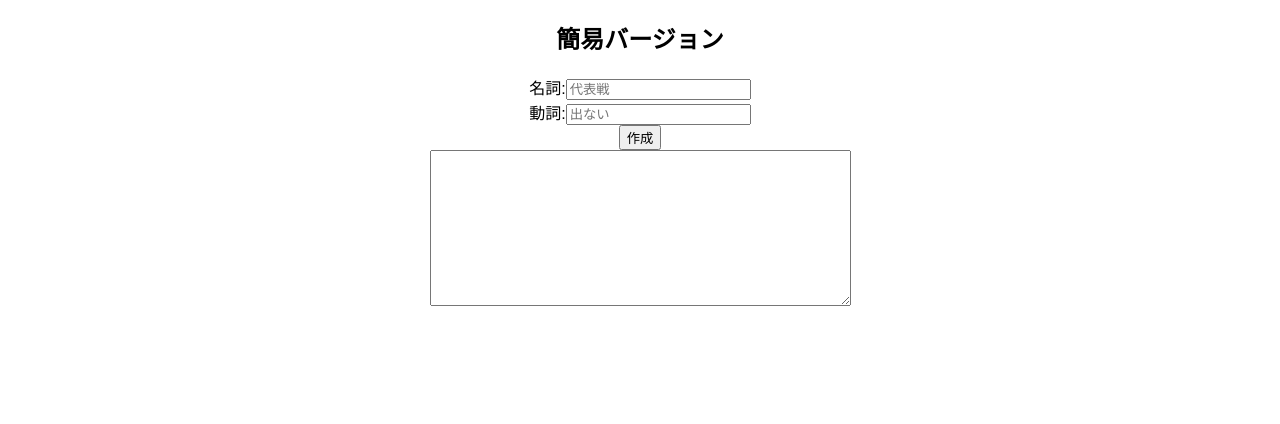
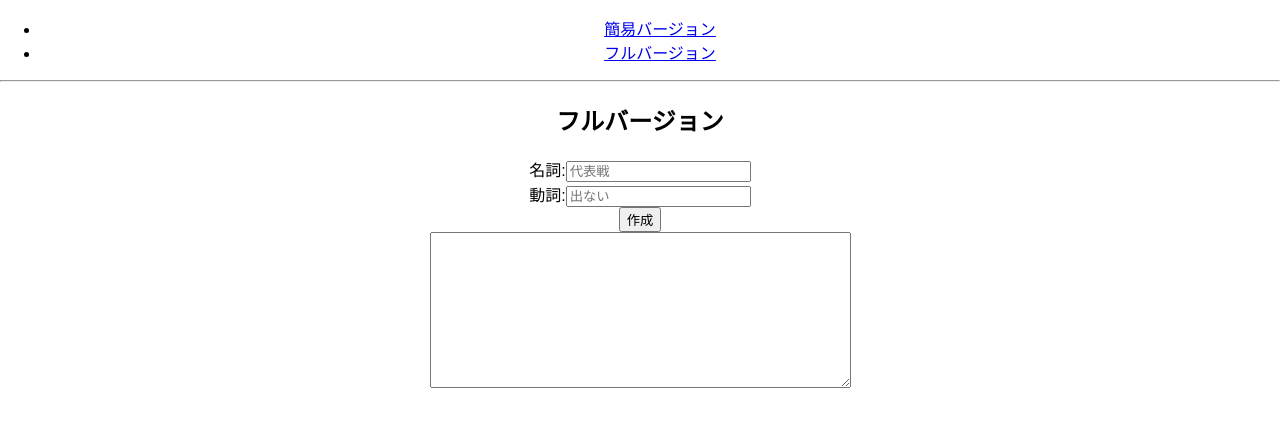
Before and after one commit to atsuo1203/my_generator, a React app: page /full in a window 1280 px wide. Shown: the top 424 px of the page. Built offline with nearby package versions, Linux system fonts and the light colour scheme.

Commit message:
簡易遷移完了

```diff
--- a/src/App.js
+++ b/src/App.js
@@ -1,13 +1,25 @@
 import React, { Component } from 'react';
+import { BrowserRouter, Route, Link} from 'react-router-dom'
 import './App.css';
 import BanjoLittle from './BanjoLittle';
+import BanjoFull from './BanjoFull';
 
 class App extends Component {
 
   render() {
     return (
       <div className="App">
-        <BanjoLittle/>
+        <BrowserRouter>
+          <div>
+            <ul>
+              <li><Link to='/little'>簡易バージョン</Link></li>
+              <li><Link to='/full'>フルバージョン</Link></li>
+            </ul>
+            <hr />
+            <Route exact path='/little' component={BanjoLittle} />
+            <Route exact path='/full' component={BanjoFull} />
+          </div>
+        </BrowserRouter>
       </div>
     );
   }
--- a/src/BanjoFull.js
+++ b/src/BanjoFull.js
@@ -0,0 +1,54 @@
+import React, { Component } from 'react';
+
+class BanjoFull extends Component {
+  constructor(props){
+    super(props)
+    this.state = {
+      name:"",
+      verb:"",
+      inputText: "",
+    }
+  }
+
+  handleChangeName = event =>  {
+    this.setState({name: event.target.value});
+  }
+
+  handleChangeVerb = event =>  {
+    this.setState({verb: event.target.value});
+  }
+
+  handleMakeWord = () => {
+    var resultText = "「お前が"+this.state.name+"を"+this.state.verb+
+                     "のは勝手だ。けどそうなった場合、誰が代わりに"+this.state.name+"をすると思う？」\n"+
+                     "「…」\n"+
+                     "「万丈だ。」\n"
+    this.setState({inputText: resultText})
+  }
+
+  render() {
+    return (
+      <div className="BanjoFull">
+        <h2>フルバージョン</h2>
+        <label>
+          名詞:
+        </label>
+        <input type="text" name="name" onChange={this.handleChangeName} placeholder="代表戦" />
+        <br/>
+        <label>
+          動詞:
+        </label>
+        <input type="text" name="verb" onChange={this.handleChangeVerb} placeholder="出ない"/>
+        <br/>
+        <button type="button" name="makeButton" onClick={this.handleMakeWord}>
+          作成
+        </button>
+        <br/>
+        <textarea name="kanso" rows="10" cols="50" value= {this.state.inputText} />
+        <br/>
+      </div>
+    );
+  }
+}
+
+export default BanjoFull;
```
